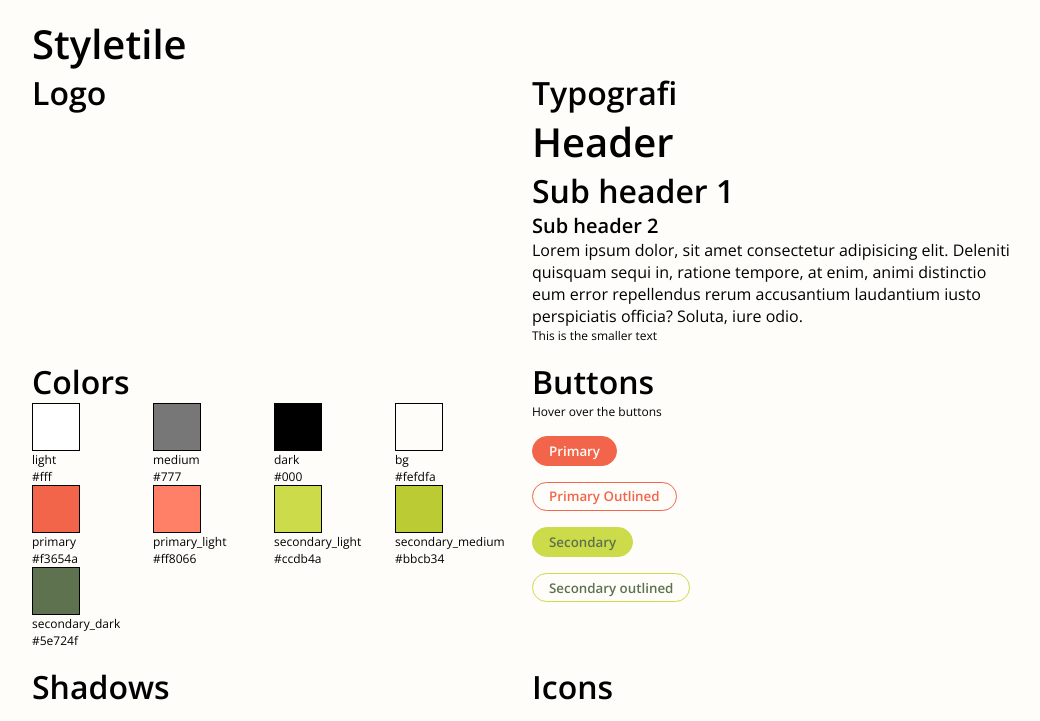
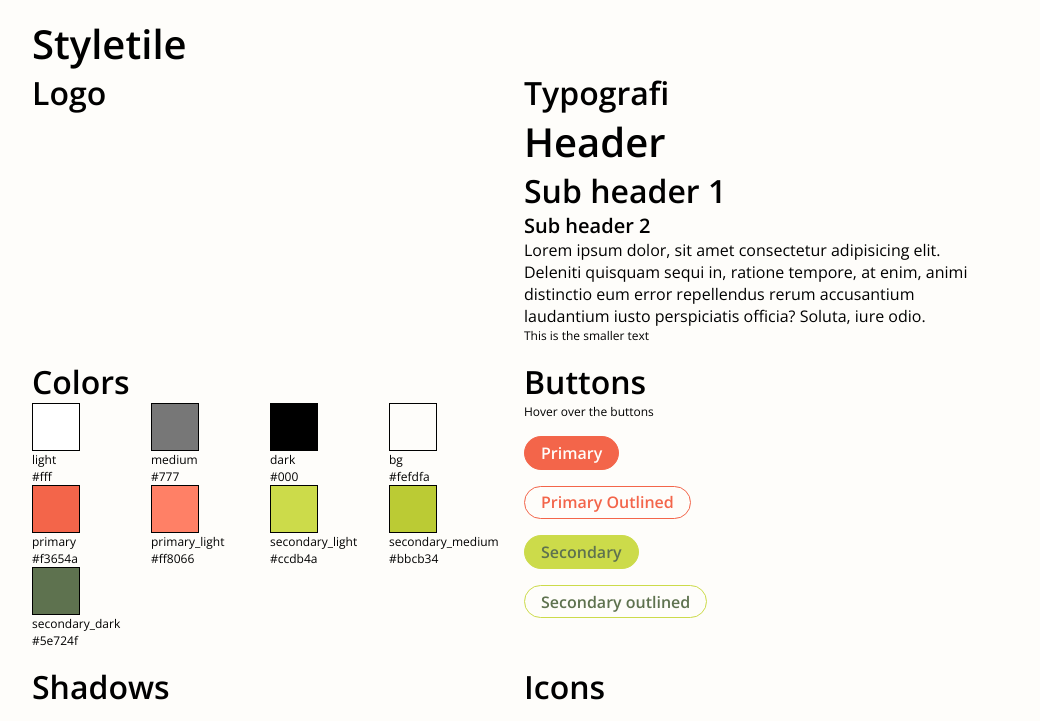
Before and after one commit to sara616b/ux_exam_cookbook, a plain HTML site: page styletile.html in a window 1280 px wide. Shown: the top 721 px of the page, without its empty margins (124-1164 px from the left). Drawn offline with nearby package versions, Linux system fonts and the light colour scheme; files that its build step writes are made by us from their sources.

Commit message:
button styles updated

```diff
--- a/sass/components/_buttons.scss
+++ b/sass/components/_buttons.scss
@@ -1,59 +1,61 @@
-@use "../abstracts/colors";
-@use "../abstracts/borders";
-@use "../abstracts/spacings";
+@use "../abstracts/colors" as color;
+@use "../abstracts/borders" as border;
+@use "../abstracts/spacings" as spacing;
+@use "../abstracts/font_sizes" as font_size;
 
-@mixin button-colors(
-  $bg-color: colors.$primary,
-  $text-color: colors.$bg,
+@mixin button-styles(
+  $bg-color: color.$primary,
+  $text-color: color.$bg,
   $border: $bg-color,
-  $hover-bg: colors.$primary_light,
+  $hover-bg: color.$primary_light,
   $hover-border: $hover-bg,
   $hover-text: $text-color
 ) {
-  border-radius: borders.$rounded_radius;
-  padding: spacings.$buttons-y spacings.$buttons-x;
+  border-radius: border.$rounded_radius;
+  padding: spacing.$buttons-y spacing.$buttons-x;
   transition: 0.2s;
   font-weight: 600;
+  font-size: font_size.$base;
   background-color: $bg-color;
   color: $text-color;
-  @include borders.border($border);
+  @include border.border($border);
 
   &:hover {
     color: $hover-text;
     background-color: $hover-bg;
     cursor: pointer;
-    @include borders.border($hover-border);
+    @include border.border($hover-border);
   }
 }
 
 .button-primary {
-  @include button-colors();
+  @include button-styles();
 }
 
 .button-primary-outlined {
-  @include button-colors(
-    $bg-color: colors.$bg,
-    $text-color: colors.$primary,
-    $border: colors.$primary,
-    $hover-text: colors.$bg
+  @include button-styles(
+    $bg-color: color.$bg,
+    $text-color: color.$primary,
+    $border: color.$primary,
+    $hover-text: color.$bg
   );
 }
 
 .button-secondary {
-  @include button-colors(
-    $text-color: colors.$secondary_dark,
-    $bg-color: colors.$secondary_light,
-    $hover-bg: colors.$secondary_medium,
-    $hover-text: colors.$secondary_dark
+  @include button-styles(
+    $text-color: color.$secondary_dark,
+    $bg-color: color.$secondary_light,
+    $hover-bg: color.$secondary_medium,
+    $hover-text: color.$secondary_dark
   );
 }
 
 .button-secondary-outlined {
-  @include button-colors(
-    $text-color: colors.$secondary_dark,
-    $bg-color: colors.$bg,
-    $border: colors.$secondary_light,
-    $hover-bg: colors.$secondary_light,
-    $hover-text: colors.$secondary_dark
+  @include button-styles(
+    $text-color: color.$secondary_dark,
+    $bg-color: color.$bg,
+    $border: color.$secondary_light,
+    $hover-bg: color.$secondary_light,
+    $hover-text: color.$secondary_dark
   );
 }
--- a/sass/pages/_styletile.scss
+++ b/sass/pages/_styletile.scss
@@ -1,14 +1,16 @@
-@use "../abstracts/breakpoints";
+@use "../abstracts/breakpoints" as breakpoint;
+@use "../abstracts/spacings" as spacing;
+
 #styletile {
   background-color: #fefdfa;
-  padding: 1rem;
+  padding: spacing.$medium;
   margin: 0 auto;
   max-width: 1000px;
   > main {
     display: grid;
-    grid-gap: 1rem;
-    @include breakpoints.custom("1000px") {
-      grid-template-columns: repeat(2, 50%);
+    grid-gap: spacing.$medium;
+    @include breakpoint.custom("1000px") {
+      grid-template-columns: repeat(2, calc(50% - (spacing.$medium / 2)));
     }
   }
   #colors {
```
